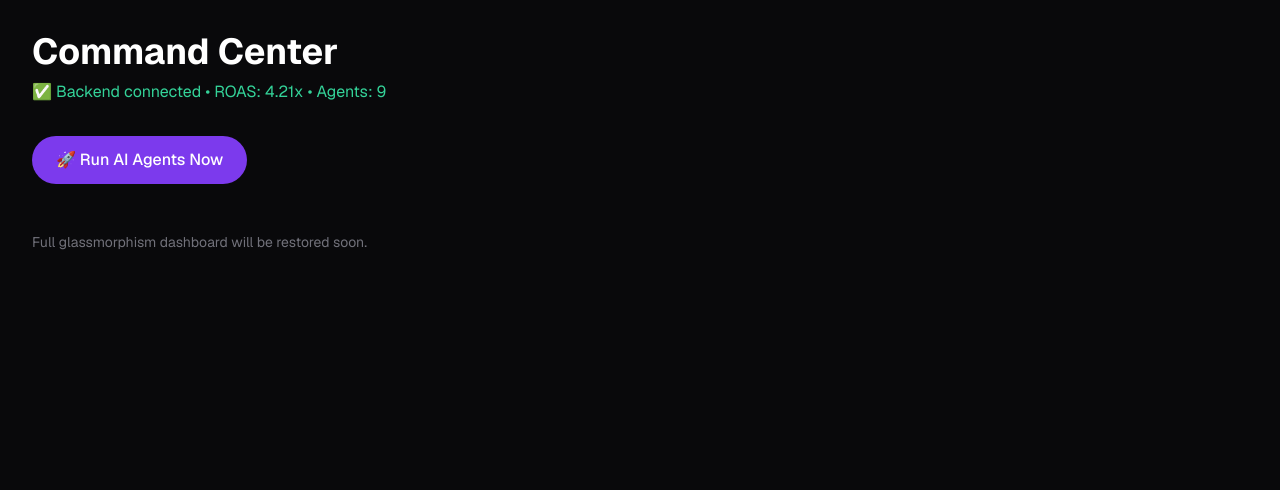
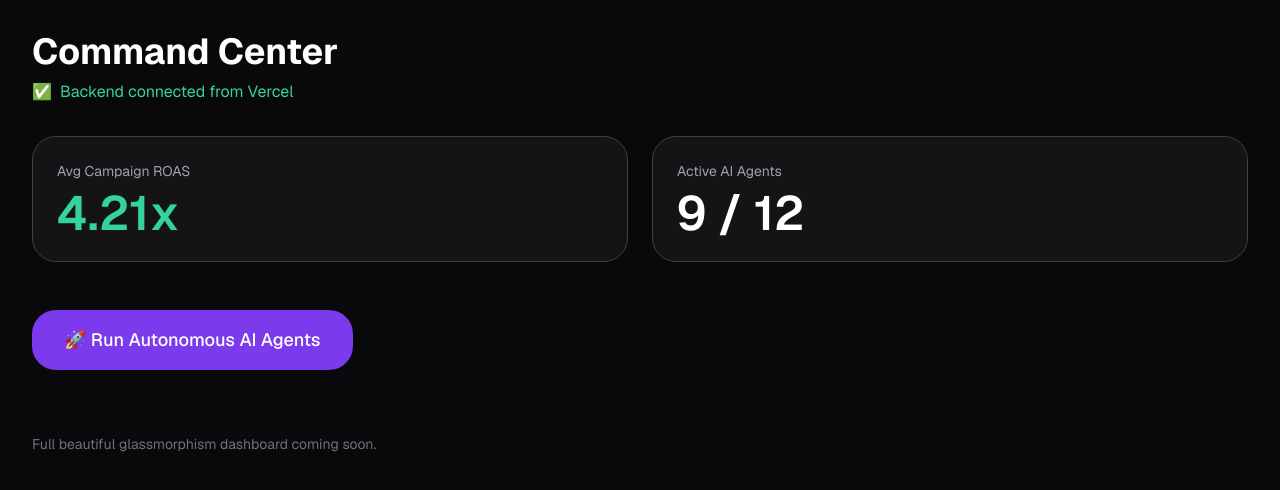
Before and after one commit to dreambuildersgroup/aimarkos_6786, a Next.js app: page /marketing-os-dashboard in a window 1280 px wide. Shown: the top 490 px of the page. Built offline with nearby package versions, Linux system fonts and the light colour scheme.

Commit message:
modified:   src/app/marketing-os-dashboard/page.tsx

```diff
--- a/src/app/marketing-os-dashboard/page.tsx
+++ b/src/app/marketing-os-dashboard/page.tsx
@@ -3,18 +3,16 @@
 import { useEffect, useState } from 'react';
 
 export default function MarketingOSDashboardPage() {
-  const [agentStatus, setAgentStatus] = useState<any>(null);
+  const [status, setStatus] = useState<any>(null);
   const [aiResult, setAiResult] = useState<any>(null);
   const [loading, setLoading] = useState(false);
 
-  // Load basic status
   useEffect(() => {
     fetch('/api/agents/status')
       .then(res => res.json())
-      .then(setAgentStatus);
+      .then(setStatus);
   }, []);
 
-  // Run AI Agents
   const runAIAgents = async () => {
     setLoading(true);
     try {
@@ -39,27 +37,44 @@ export default function MarketingOSDashboardPage() {
     <div className="min-h-screen bg-zinc-950 text-white p-8">
       <div className="max-w-7xl mx-auto">
         <h1 className="text-4xl font-bold mb-2">Command Center</h1>
-        <p className="text-emerald-400 mb-8">
-          ✅ Backend connected • ROAS: {agentStatus?.roas || '4.21x'} • Agents: {agentStatus?.active_agents || 9}
-        </p>
+
+        <div className="flex items-center gap-2 mb-8">
+          <span className="text-emerald-400">✅</span>
+          <span className="text-emerald-400">Backend connected from Vercel</span>
+        </div>
+
+        <div className="grid grid-cols-1 md:grid-cols-2 gap-6 mb-12">
+          <div className="bg-zinc-900/80 backdrop-blur-xl border border-zinc-700 rounded-3xl p-6">
+            <p className="text-zinc-400 text-sm">Avg Campaign ROAS</p>
+            <p className="text-5xl font-semibold mt-2 text-emerald-400">
+              {status?.roas || '4.21x'}
+            </p>
+          </div>
+          <div className="bg-zinc-900/80 backdrop-blur-xl border border-zinc-700 rounded-3xl p-6">
+            <p className="text-zinc-400 text-sm">Active AI Agents</p>
+            <p className="text-5xl font-semibold mt-2">
+              {status?.active_agents || 9} / 12
+            </p>
+          </div>
+        </div>
 
         <button
           onClick={runAIAgents}
           disabled={loading}
-          className="px-6 py-3 bg-violet-600 hover:bg-violet-700 rounded-2xl font-medium flex items-center gap-2"
+          className="px-8 py-4 bg-violet-600 hover:bg-violet-700 rounded-3xl font-medium text-lg flex items-center gap-3 transition-colors"
         >
-          {loading ? 'Running AI Crew...' : '🚀 Run AI Agents Now'}
+          {loading ? '🚀 Running AI Crew...' : '🚀 Run Autonomous AI Agents'}
         </button>
 
         {aiResult && (
-          <div className="mt-8 bg-zinc-900/70 border border-zinc-700 rounded-3xl p-6">
-            <h2 className="font-semibold mb-3">AI Crew Result</h2>
+          <div className="mt-10 bg-zinc-900/70 border border-zinc-700 rounded-3xl p-8">
+            <h3 className="font-semibold mb-4 text-lg">AI Crew Result</h3>
             <p className="text-zinc-300 whitespace-pre-wrap">{aiResult.result}</p>
           </div>
         )}
 
-        <p className="text-zinc-500 text-sm mt-12">
-          Full glassmorphism dashboard will be restored soon.
+        <p className="text-zinc-500 text-sm mt-16">
+          Full beautiful glassmorphism dashboard coming soon.
         </p>
       </div>
     </div>
```
